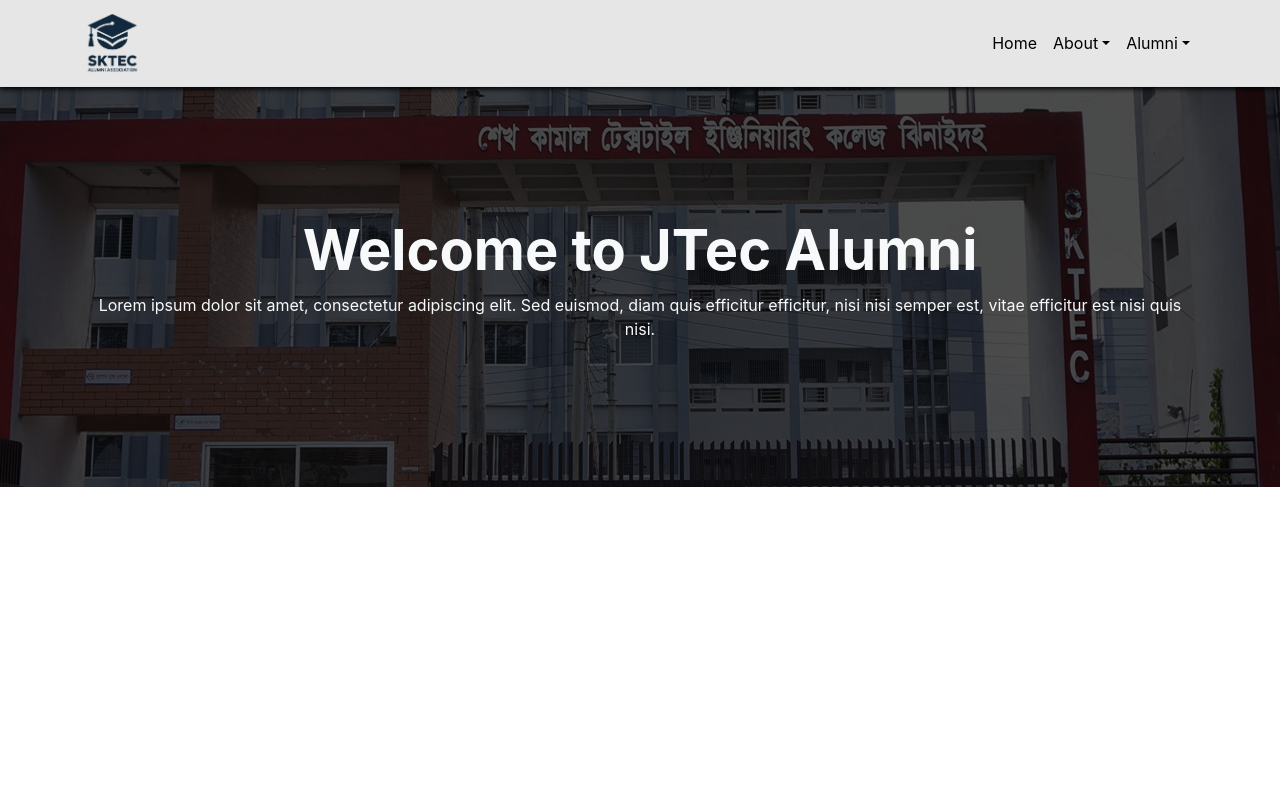
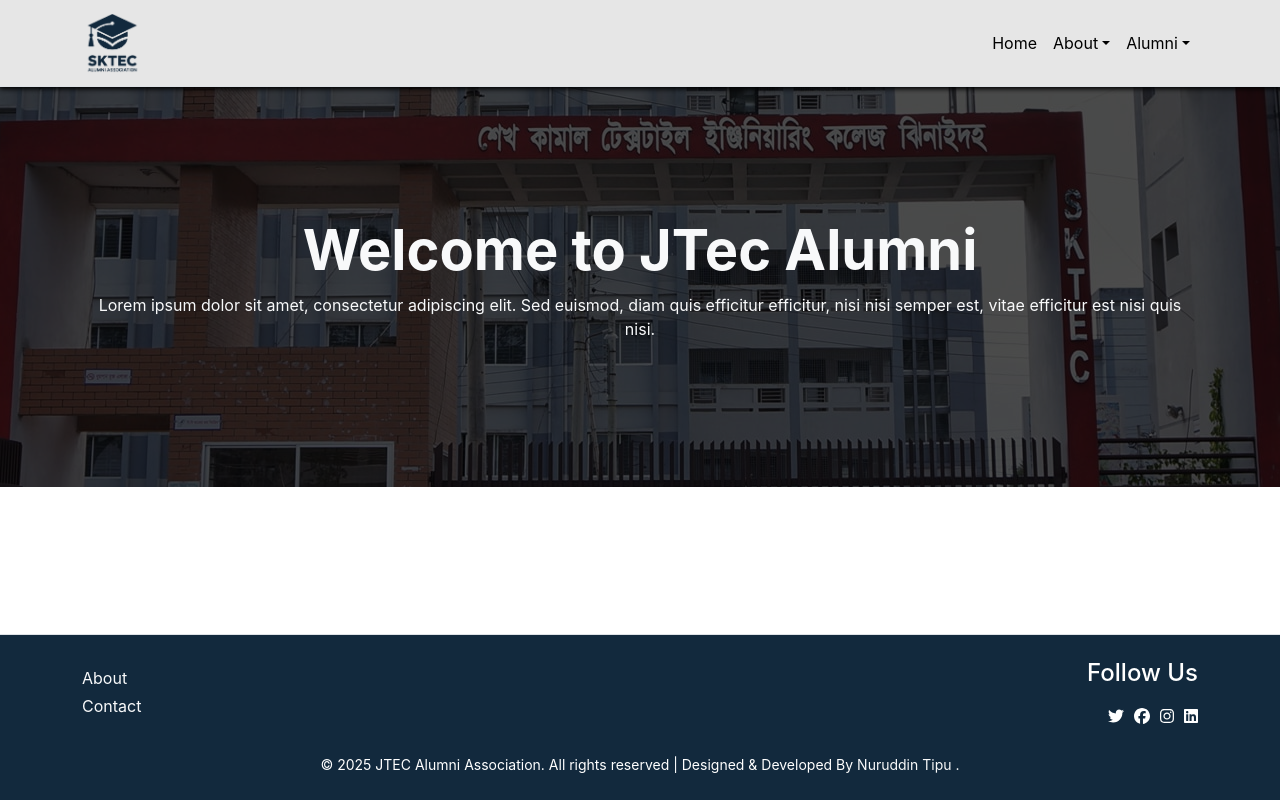
Before and after one commit to nuruddintipu/jtec-alumni, a React (Create React App) app in the folder frontend/: page / in a window 1280 px wide. Built offline with nearby package versions, Linux system fonts and the light colour scheme.

Commit message:
Add Footer component with links, social icons, and copyrights
Introduced a new Footer component integrated into MainLayout.

```diff
--- a/frontend/src/components/layouts/MainLayout.js
+++ b/frontend/src/components/layouts/MainLayout.js
@@ -1,5 +1,6 @@
 import NavBar from './navbar/NavBar';
 import { Outlet } from 'react-router-dom';
+import Footer from './footer/Footer';
 
 const MainLayout = () => {
     return (
@@ -8,6 +9,7 @@ const MainLayout = () => {
             <div className={'content'}>
                 <Outlet />
             </div>
+            <Footer />
         </>
     );
 };
--- /dev/null
+++ b/frontend/src/components/layouts/footer/Copyrights.js
@@ -0,0 +1,29 @@
+import { Col, Row } from 'react-bootstrap';
+import React, { useState } from 'react';
+
+const Copyrights = () => {
+    const [isHovered, setIsHovered] = useState(false);
+    return (
+        <Row>
+            <Col className="text-center mt-4">
+                <small>
+                    © {new Date().getFullYear()} JTEC Alumni Association. All
+                    rights reserved | Designed & Developed By
+                    <a
+                        href="https://github.com/nuruddintipu"
+                        target="_blank"
+                        rel="noopener noreferrer"
+                        onMouseEnter={() => setIsHovered(true)}
+                        onMouseLeave={() => setIsHovered(false)}
+                        className={`text-decoration-none ${isHovered ? 'text-primary p-1' : 'text-light bg-transparent p-1 rounded-1'} `}
+                    >
+                        Nuruddin Tipu
+                    </a>
+                    .
+                </small>
+            </Col>
+        </Row>
+    );
+};
+
+export default Copyrights;
--- /dev/null
+++ b/frontend/src/components/layouts/footer/Footer.js
@@ -0,0 +1,25 @@
+import React from 'react';
+import SocialIcons from './SocialIcons';
+import { Container, Row } from 'react-bootstrap';
+
+import Copyrights from './Copyrights';
+import FooterLinkItems from './FooterLinkItems';
+
+function Footer() {
+    return (
+        <footer
+            className="text-light py-4 border-top"
+            style={{ background: 'var(--primary-color)' }}
+        >
+            <Container>
+                <Row className="align-items-center">
+                    <FooterLinkItems />
+                    <SocialIcons />
+                </Row>
+                <Copyrights />
+            </Container>
+        </footer>
+    );
+}
+
+export default Footer;
--- /dev/null
+++ b/frontend/src/components/layouts/footer/FooterLinkItems.js
@@ -0,0 +1,13 @@
+import { Col } from 'react-bootstrap';
+import NamedRouteLink from '../../NamedRouteLink';
+
+const FooterLinkItems = () => {
+    return (
+        <Col md={6} className={'text-center mb-3 mb-md-0 text-md-start'}>
+            <NamedRouteLink routeName={'/about'} className='text-decoration-none text-light d-block mb-1'>About</NamedRouteLink>
+            <NamedRouteLink routeName={'/contact'} className='text-decoration-none text-light d-block mb-1'>Contact</NamedRouteLink>
+        </Col>
+    );
+};
+
+export default FooterLinkItems
--- /dev/null
+++ b/frontend/src/components/layouts/footer/SocialIcons.js
@@ -0,0 +1,65 @@
+import {FontAwesomeIcon} from '@fortawesome/react-fontawesome';
+import {faFacebook, faInstagram, faLinkedin, faTwitter} from "@fortawesome/free-brands-svg-icons";
+import {useState} from "react";
+import {Col} from "react-bootstrap";
+
+
+function SocialIcon({icon, size = "1x", style = {}, className = "", href = ""}) {
+    const [hover, setHover] = useState(false);
+
+    const iconStyle = {
+        cursor: 'pointer',
+        transition: 'transform 0.3s ease',
+        color: '#fff',
+        transform: hover ? 'scale(1.2)' : 'scale(1)',
+        ...style,
+    };
+
+    return (
+        <a href={href}
+           onMouseEnter={() => setHover(true)}
+           onMouseLeave={() => setHover(false)}
+           target="_blank"
+           rel="noopener noreferrer"
+           className={className}
+           style={{...style}}>
+
+            <FontAwesomeIcon
+                style={iconStyle}
+                icon={icon}
+                size={size}
+            />
+        </a>
+    );
+}
+
+
+
+
+function SocialIcons() {
+
+    const styles = {
+        display: 'flex',
+        gap: '10px',
+        justifyContent: 'center',
+    };
+
+
+    return (
+        <Col md={6} className="text-center text-md-end">
+            <h3 className="h4 mb-3">Follow Us</h3>
+            <div className="d-flex justify-content-center justify-content-md-end">
+                <div style={styles}>
+                    <SocialIcon icon={faTwitter}/>
+                    <SocialIcon href="https://www.facebook.com/sktecalumni"
+                                icon={faFacebook}/>
+                    <SocialIcon icon={faInstagram}/>
+                    <SocialIcon icon={faLinkedin}/>
+                </div>
+            </div>
+        </Col>
+
+    );
+}
+
+export default SocialIcons;
```
